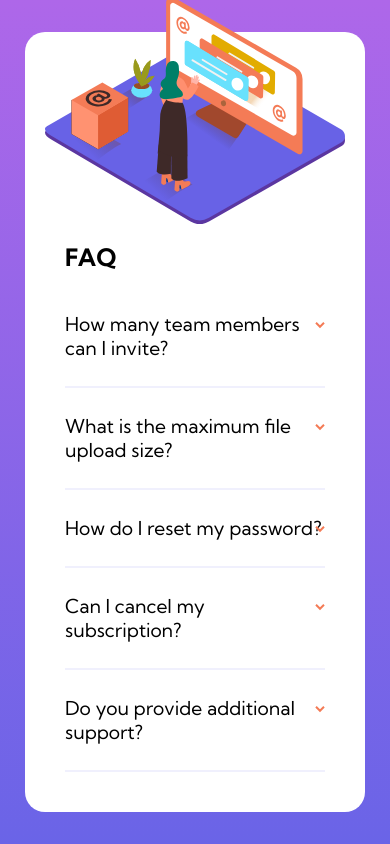
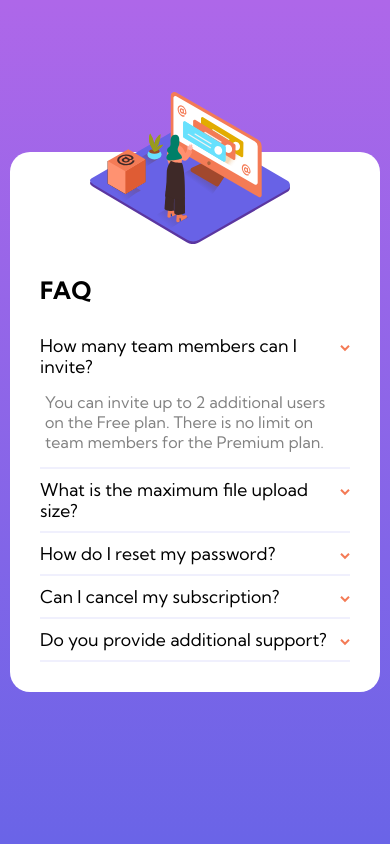
Before and after one commit to ViniciusCssHtml/faq, a plain HTML site: page index.html in a window 390 px wide. Drawn offline with Linux system fonts and the light colour scheme.

Commit message:
projeto finalizado

```diff
--- a/index.html
+++ b/index.html
@@ -21,24 +21,25 @@
       <img src="./images/illustration-woman-online-mobile.svg" alt="woman" class="mobile">
     </article>
     <article>
-      <h1>FAQ</h1>
+
       <dl>
+        <h1>FAQ</h1>
         <dt>How many team members can I invite?</dt>
-        <dd>You can invite up to 2 additional users on the Free plan.<br> There is no limit on
+        <dd>You can invite up to 2 additional users on the Free plan. There is no limit on
           team members for the Premium plan.</dd>
         <div></div>
         <dt>What is the maximum file upload size?</dt>
-        <dd>No more than 2GB. All files in your account must fit your<br> allotted storage space.</dd>
+        <dd>No more than 2GB. All files in your account must fit your allotted storage space.</dd>
         <div></div>
         <dt>How do I reset my password?</dt>
-        <dd>Click “Forgot password” from the login page or <br> “Change password” from your profile page.
+        <dd>Click “Forgot password” from the login page or “Change password” from your profile page.
           A reset link will be emailed to you.</dd>
         <div></div>
         <dt>Can I cancel my subscription?</dt>
-        <dd>Yes! Send us a message and we’ll process <br> your request no questions asked.</dd>
+        <dd>Yes! Send us a message and we’ll process your request no questions asked.</dd>
         <div></div>
         <dt>Do you provide additional support?</dt>
-        <dd>Chat and email support is available 24/7. Phone lines <br>are open during normal business hours.</dd>
+        <dd>Chat and email support is available 24/7. Phone lines are open during normal business hours.</dd>
         <div></div>
       </dl>
     </article>
--- a/script.js
+++ b/script.js
@@ -1,11 +1,16 @@
 function faq() {
   const dt = document.querySelectorAll('dt');
+  const dd = document.querySelectorAll('dd');
+  dd[0].classList.add('ativo');
   dt.forEach((item) => {
     item.addEventListener('click', faqItem);
   });
 
   function faqItem() {
-    this.nextElementSibling.classList.toggle('ativo');
+    dd.forEach((item) => {
+      item.classList.remove('ativo');
+    });
+    this.nextElementSibling.classList.add('ativo');
     this.classList.toggle('ativo');
   }
 }
--- a/style.css
+++ b/style.css
@@ -33,7 +33,6 @@ main {
 
 h1 {
   margin-bottom: 20px;
-  margin-left: 20px;
 }
 
 dl {
@@ -82,6 +81,7 @@ dd {
   display: none;
   color: #828282;
   padding: 5px;
+  margin-left: -20px;
 }
 dd.ativo {
   display: block;
@@ -106,19 +106,28 @@ img {
     grid-template-columns: 1fr;
     background-color: #fff;
     background-image: none;
+    padding: 20px;
+  }
+  h1 {
+    padding-top: 120px;
+  }
+  dl {
+    gap: 20px;
+    padding: 10px;
+    justify-content: end;
+  }
+  dd {
+    width: 400px;
   }
   .mobile {
     display: block;
     position: absolute;
-    width: 350px;
-    top: -35px;
-    left: 100px;
+    width: 240px;
+    top: -20px;
+    left: 140px;
   }
   .desktop {
     display: none;
-  }
-  h1 {
-    padding-top: 190px;
   }
 }
 
@@ -126,27 +135,49 @@ img {
   main {
     padding: 20px;
   }
+  h1 {
+    padding-top: 20px;
+  }
   dl {
-    width: 400px;
+    width: 350px;
+    gap: 10px;
   }
-  .mobile {
-    display: block;
-    position: absolute;
-    width: 300px;
-    top: -35px;
-    left: 60px;
+  dt {
+    font-size: 1.1rem;
   }
-}
-@media (max-width: 600px) {
-  dl {
+  dd {
     width: 300px;
   }
   .mobile {
     display: block;
     position: absolute;
+    width: 250px;
+    top: -60px;
+    left: 70px;
+  }
+}
+@media (max-width: 400px) {
+  h1 {
+    padding-top: 20px;
+    margin-right: 20px;
+  }
+  dl {
+    width: 330px;
+    gap: 10px;
+    padding: 10px;
+  }
+  dt {
+    font-size: 1.1rem;
+  }
+  dd {
     width: 300px;
-    top: -35px;
-    left: 20px;
+  }
+  .mobile {
+    display: block;
+    position: absolute;
+    width: 200px;
+    top: -60px;
+    left: 80px;
   }
 }
 
```
